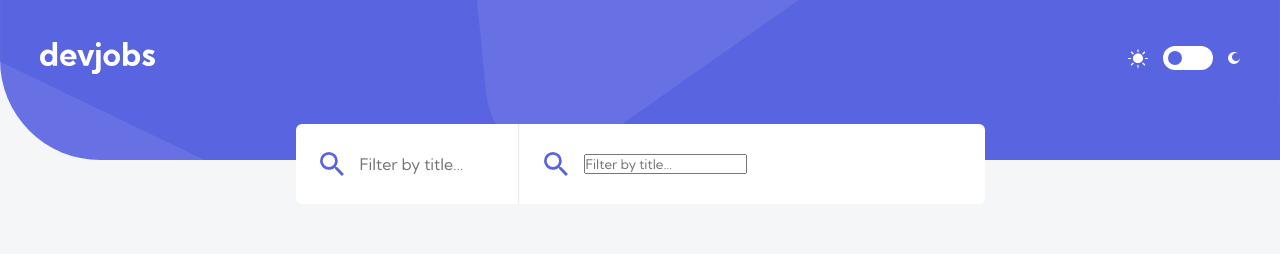
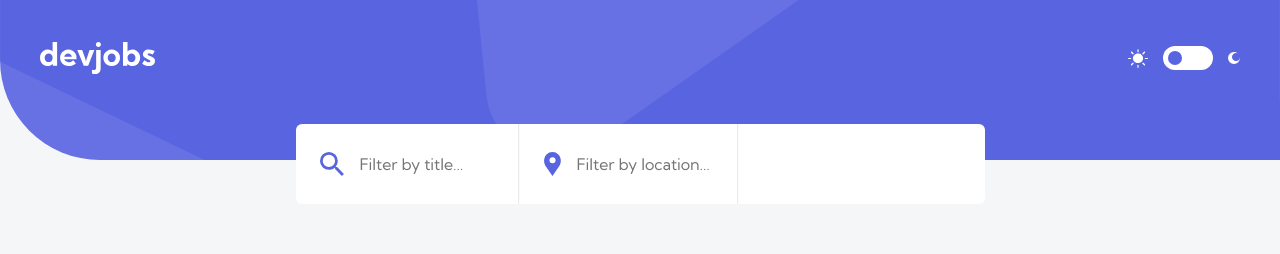
Before and after one commit to achiewe/devjobs-web-app-front, a React (Vite) app: page / in a window 1280 px wide. Shown: the top 254 px of the page. Built offline with nearby package versions, Linux system fonts and the light colour scheme; no server answers.

Commit message:
add logic for filtered for location

```diff
--- a/src/components/JobFilterPanel.tsx
+++ b/src/components/JobFilterPanel.tsx
@@ -1,5 +1,6 @@
 import { styled } from "styled-components";
 import SearchSvg from "../../public/assets/desktop/icon-search.svg";
+import LocSvg from "../../public/assets/desktop/icon-location.svg";
 
 const JobFilterPanel = (): JSX.Element => {
   return (
@@ -14,13 +15,14 @@ const JobFilterPanel = (): JSX.Element => {
       </div>
       <hr />
       <div className="locDiv">
-        <img src={SearchSvg} alt="search logo" />
+        <img src={LocSvg} alt="location logo" />
         <input
-          className="filtTitle"
+          className="filtLoc"
           type="text"
-          placeholder="Filter by title…"
+          placeholder="Filter by location…"
         />
       </div>
+      <hr />
     </MainFilter>
   );
 };
@@ -77,6 +79,18 @@ const MainFilter = styled.div`
     gap: 16px;
     justify-content: flex-start;
     align-items: center;
+
+    .filtLoc {
+      border: none;
+      background-color: #ffffff;
+      outline: none;
+      color: #19202d;
+      font-size: 16px;
+      width: 135px;
+      font-style: normal;
+      font-weight: 400;
+      line-height: normal;
+    }
   }
 `;
 
```
